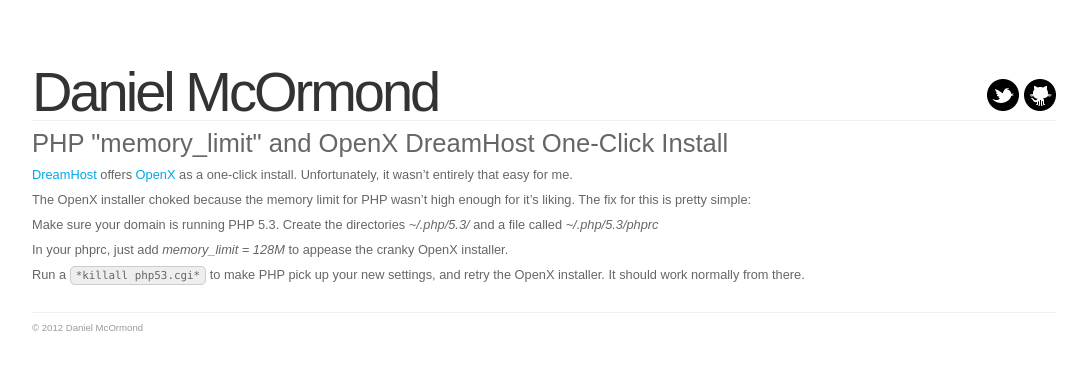
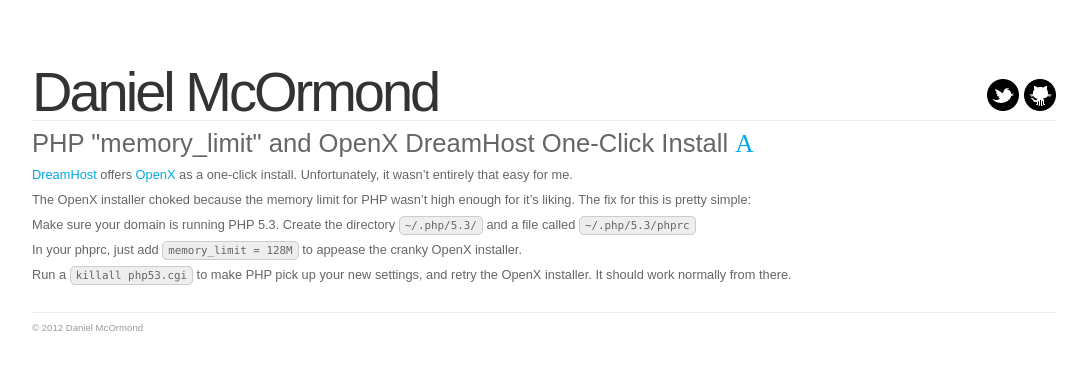
Before and after one commit to danielmcormond/danielmcormond.com, a Jekyll site: the page built from _posts/2011-03-16-php-memory_limit-and-openx-dreamhost-one-click-install.markdown, in a window 1280 px wide. Shown: the top 370 px of the page, without its empty margins (96-1183 px from the left). Built offline with Jekyll 4.4.1, drawn with Linux system fonts in a browser that asks for light colours; some web fonts are replaced; comment, search, counter and statistics services are not loaded.

Commit message:
Updated some post contents

```diff
--- a/_layouts/post.html
+++ b/_layouts/post.html
@@ -2,7 +2,7 @@
 layout: default
 ---
 
-<h1>{{ page.title }}</h1>
+<h1>{{ page.title }} <a href="{{ page.url }}" class="pictos" title="Permalink">A</a></h1>
 
 {{ content }}
 
--- a/_posts/2008-12-15-how-to-fix-mac-software-update-stuck-on-configuring-install.markdown
+++ b/_posts/2008-12-15-how-to-fix-mac-software-update-stuck-on-configuring-install.markdown
@@ -8,10 +8,10 @@
 
 Apple recently released a [10.5.6 update](http://support.apple.com/kb/HT3194) to OS X. While I was downloading the new stuff using Software Update, my internet connection was interrupted. I relaunched Software Update and assumed it would continue downloading. It appeared to finish and then asked to reboot to complete the update process.
 
-Unfortunately, the update process got stuck on *Configuring Install* and just sat there indefinitely. After an unhealthy hard power reset, I tried again with no luck. It seems the interrupted download led to some incomplete files and was hanging the update process.
+Unfortunately, the update process got stuck on _Configuring Install_ and just sat there indefinitely. After an unhealthy hard power reset, I tried again with no luck. It seems the interrupted download led to some incomplete files and was hanging the update process.
 
 I was able to solve the problem by deleting the partially downloaded files, then re-downloading using Software Update. This time around, the update applied successfully, upgrading and patching my OS X installation.
 
 Hopefully this post will help others experiencing the same problem. My initial Google search returned a lot of outdated results.
 
-In summary: if you keep getting stuck on *Configuring Install* during an update, try deleting the files in */Library/Updates/* and restarting the update process.
+In summary: if you keep getting stuck on _Configuring Install_ during an update, try deleting the files in `/Library/Updates/` and restarting the update process.
--- a/_posts/2011-03-16-php-memory_limit-and-openx-dreamhost-one-click-install.markdown
+++ b/_posts/2011-03-16-php-memory_limit-and-openx-dreamhost-one-click-install.markdown
@@ -10,8 +10,8 @@
 
 The OpenX installer choked because the memory limit for PHP wasn't high enough for it's liking. The fix for this is pretty simple:
 
-Make sure your domain is running PHP 5.3. Create the directories *~/.php/5.3/* and a file called *~/.php/5.3/phprc*
+Make sure your domain is running PHP 5.3. Create the directory `~/.php/5.3/` and a file called `~/.php/5.3/phprc`
 
-In your phprc, just add *memory_limit = 128M* to appease the cranky OpenX installer.
+In your phprc, just add `memory_limit = 128M` to appease the cranky OpenX installer.
 
-Run a `*killall php53.cgi*` to make PHP pick up your new settings, and retry the OpenX installer. It should work normally from there.
+Run a `killall php53.cgi` to make PHP pick up your new settings, and retry the OpenX installer. It should work normally from there.
```
